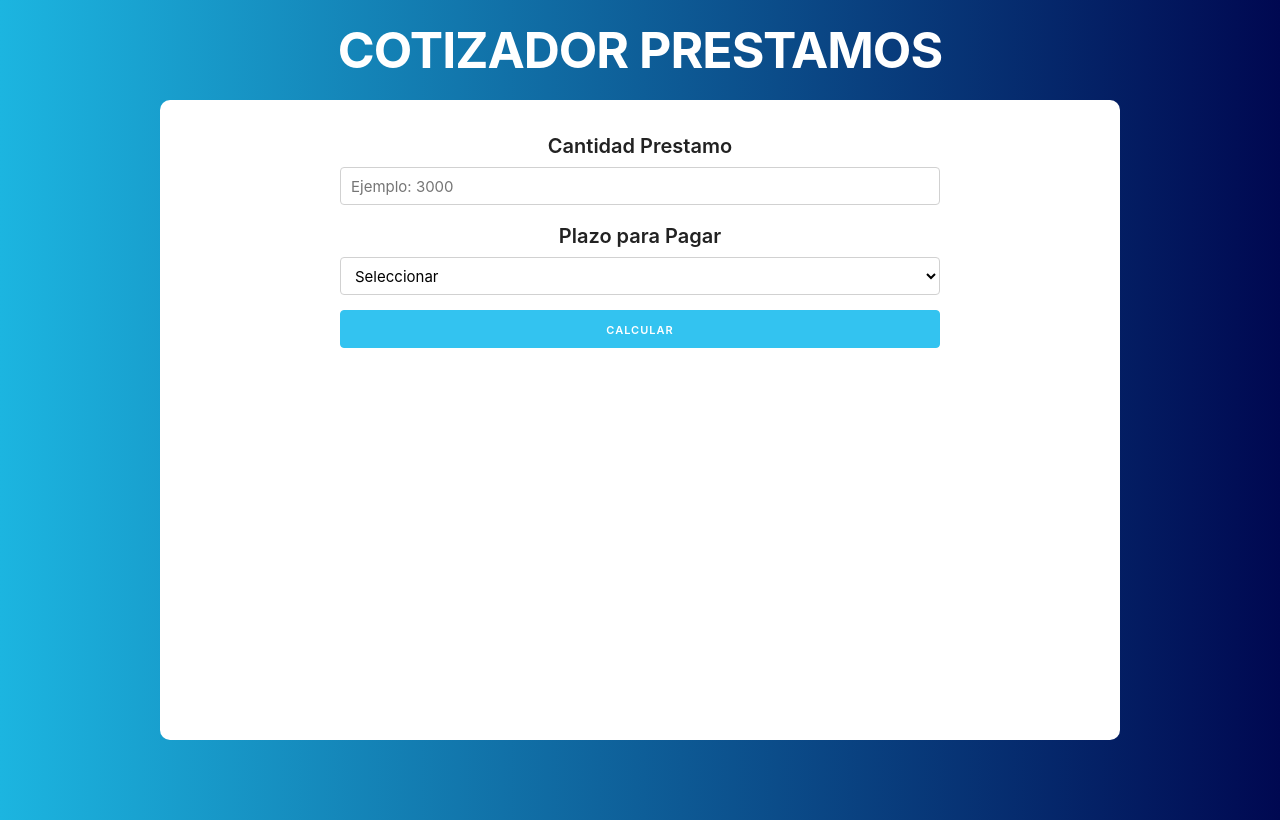
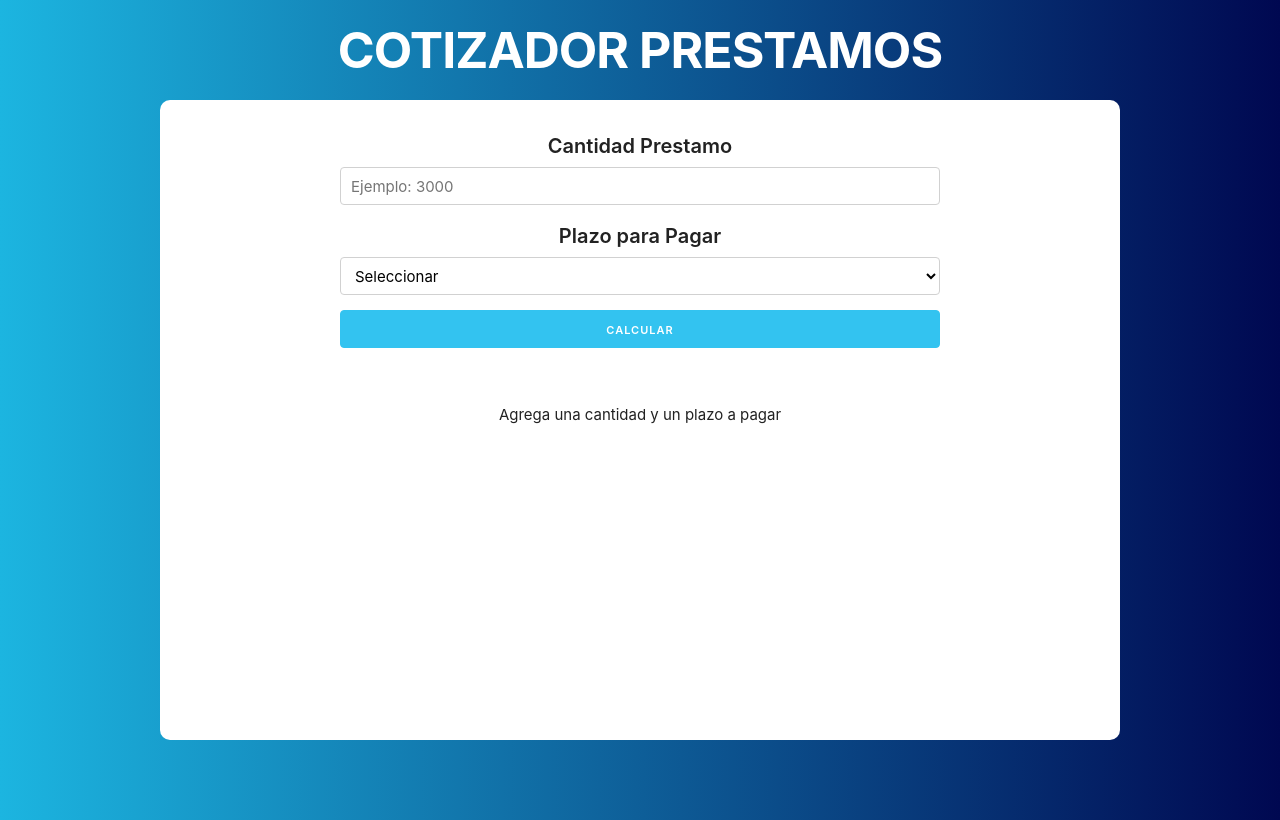
Before and after one commit to HectorGerardoZV/React_01_Prestamos, a React (Create React App) app: page / in a window 1280 px wide. Built offline with nearby package versions, Linux system fonts and the light colour scheme.

Commit message:
The component Resultado and Mensaje were added

```diff
--- a/src/App.js
+++ b/src/App.js
@@ -1,10 +1,20 @@
 import React,{Fragment, useState} from 'react';
 import Header from './components/Header';
 import Formulario from './components/Formulario';
+import Mensaje from './components/Mensaje';
+import Resultado from './components/Resultado';
 function App() {
      //Definiendo el state
      const [cantidad, guardarCantidad]=useState(0);
      const [plazo, guardarPlazo]=useState("");
+     const [total, guardaTotal]=useState(0);
+
+     let componente;
+     if(total===0){
+        componente = <Mensaje/>
+     }else{
+        componente = <Resultado/>
+     }
 
     return (
     <Fragment>
@@ -17,7 +27,12 @@ function App() {
             guardarCantidad = {guardarCantidad}
             plazo = {plazo}
             guardarPlazo = {guardarPlazo}
+            total = {total}
+            guardaTotal={guardaTotal}
             />
+            <div className = "mensajes">
+                {componente}
+            </div>
         </div>
     </Fragment>
     );
--- a/src/Helpers.js
+++ b/src/Helpers.js
@@ -6,7 +6,7 @@ let procentajePlazo;
     //Calculando interes
     if(cantidad <=1000){procentaje = .25;}
     else if(cantidad >1000 && cantidad<=5000){procentaje = .20;}
-    else if(cantidad >5000 && cantidad<=1000){procentaje = .15;}
+    else if(cantidad >5000 && cantidad<=10000){procentaje = .15;}
     else if(cantidad >10000){procentaje = .10;}
     totalCantidad = cantidad*procentaje;
     //Calculando total a pagar con plazo
--- a/src/components/Formulario.js
+++ b/src/components/Formulario.js
@@ -1,7 +1,8 @@
 import React, {Fragment,useState}  from 'react';
 import {calcularTotal} from "../Helpers";
 
-const Formulario = ({cantidad, guardarCantidad, plazo, guardarPlazo}) => {
+const Formulario = (props) => {
+    const {cantidad, guardarCantidad, plazo, guardarPlazo, total, guardaTotal} = props;
     const leerCantidad =(e)=>{
         guardarCantidad(parseInt(e.target.value));
     }
@@ -13,7 +14,6 @@ const Formulario = ({cantidad, guardarCantidad, plazo, guardarPlazo}) => {
     const calcularPrestamo=e=>{
             e.preventDefault();
             //Validar
-
             if(cantidad===0 || plazo==="" || isNaN(cantidad) ){
               cambiaError(true);
               return;
@@ -21,7 +21,7 @@ const Formulario = ({cantidad, guardarCantidad, plazo, guardarPlazo}) => {
             cambiaError(false);
             //Cotización
             const total = calcularTotal(cantidad, plazo);
-            console.log(total);
+            guardaTotal(total);
         }
     return (
        <Fragment>
--- /dev/null
+++ b/src/components/Mensaje.js
@@ -0,0 +1,3 @@
+import React from 'react';
+const Mensaje = ()=>(<p>Agrega una cantidad y un plazo a pagar</p>)
+export default Mensaje;
--- /dev/null
+++ b/src/components/Resultado.js
@@ -0,0 +1,8 @@
+import React from 'react';
+
+const Resultado= ()=>{
+    return (
+        <h1>Desde resultado</h1>
+    )
+}
+export default Resultado;
```
